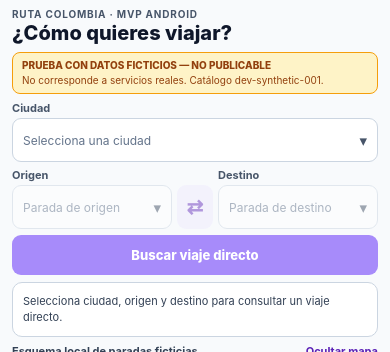
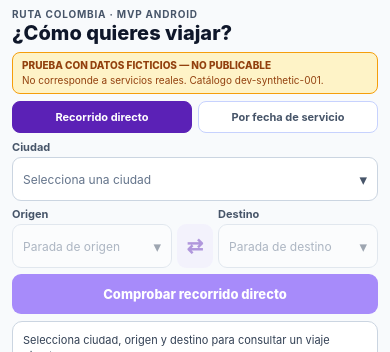
Before and after one commit to Jarzitop/ruta-colombia, a React Native app: screen / in a window 390 px wide. Shown: the top 352 px of the page. Built offline with nearby package versions, Linux system fonts and the light colour scheme.

Commit message:
feat(ui): connect synthetic date/variant search without replacing direct-route mode

```diff
--- a/App.tsx
+++ b/App.tsx
@@ -1,9 +1,10 @@
 import { useReducer, useState } from 'react';
 import { Pressable, SafeAreaView, ScrollView, StyleSheet, Text, View } from 'react-native';
 import { StatusBar } from 'expo-status-bar';
-import { activeDataset } from './src/data/active';
+import { activeDataset, activeScheduledCatalog } from './src/data/active';
 import { describeCatalog } from './src/data/notice';
 import { CatalogPicker, type CatalogOption } from './src/components/CatalogPicker';
+import { ScheduledTripPanel } from './src/components/ScheduledTripPanel';
 import { findDirectItineraries, type DirectItinerary, type DirectSearchResult } from './src/routing/direct';
 import { initialPlannerState, reducePlanner } from './src/planner/state';
 import { TransitMap } from './src/map/TransitMap';
@@ -60,6 +61,7 @@ export default function App() {
       reducePlanner(state, action, dataset),
     initialPlannerState,
   );
+  const [scheduleMode, setScheduleMode] = useState(false);
   const [mapVisible, setMapVisible] = useState(true);
   const [mapState, setMapState] = useState<'loading' | 'ready' | 'failed'>('loading');
 
@@ -72,6 +74,11 @@ export default function App() {
     .map((stop) => ({ id: stop.id, label: stop.name }))
     .sort((a, b) => a.label.localeCompare(b.label, 'es'));
 
+  const changeMode = (nextScheduleMode: boolean) => {
+    if (nextScheduleMode === scheduleMode) return;
+    dispatch({ type: 'clear-result' });
+    setScheduleMode(nextScheduleMode);
+  };
   const canCalculate = Boolean(planner.cityId && planner.originStopId && planner.destinationStopId);
   const calculate = () => {
     if (!planner.cityId || !planner.originStopId || !planner.destinationStopId) return;
@@ -85,7 +92,7 @@ export default function App() {
     });
   };
   const itinerary: DirectItinerary | null =
-    planner.result?.status === 'ok' ? planner.result.itineraries[0] ?? null : null;
+    !scheduleMode && planner.result?.status === 'ok' ? planner.result.itineraries[0] ?? null : null;
 
   return (
     <SafeAreaView style={styles.safeArea}>
@@ -101,6 +108,25 @@ export default function App() {
           <Text style={styles.warningBody}>
             {notice.description}
           </Text>
+        </View>
+
+        <View style={styles.modeRow}>
+          <Pressable
+            style={[styles.modeButton, !scheduleMode && styles.modeActive]}
+            accessibilityRole="button"
+            accessibilityState={{ selected: !scheduleMode }}
+            onPress={() => changeMode(false)}
+          >
+            <Text style={[styles.modeLabel, !scheduleMode && styles.modeLabelActive]}>Recorrido directo</Text>
+          </Pressable>
+          <Pressable
+            style={[styles.modeButton, scheduleMode && styles.modeActive]}
+            accessibilityRole="button"
+            accessibilityState={{ selected: scheduleMode }}
+            onPress={() => changeMode(true)}
+          >
+            <Text style={[styles.modeLabel, scheduleMode && styles.modeLabelActive]}>Por fecha de servicio</Text>
+          </Pressable>
         </View>
 
         <View style={styles.form}>
@@ -138,25 +164,35 @@ export default function App() {
               disabled={!planner.cityId}
             />
           </View>
-          <Pressable
+          {!scheduleMode && <Pressable
             style={[styles.calculateButton, !canCalculate && styles.calculateDisabled]}
             disabled={!canCalculate}
             accessibilityRole="button"
             accessibilityLabel="Calcular viaje directo"
             onPress={calculate}
           >
-            <Text style={styles.calculateLabel}>Buscar viaje directo</Text>
-          </Pressable>
+            <Text style={styles.calculateLabel}>Comprobar recorrido directo</Text>
+          </Pressable>}
         </View>
 
-        <View style={styles.tripCard}>
+        <View style={[styles.tripCard, scheduleMode && styles.scheduleCard]}>
           <ScrollView
             nestedScrollEnabled
             style={styles.resultScroll}
             contentContainerStyle={styles.resultScrollContent}
             showsVerticalScrollIndicator
           >
-            <TripResult result={planner.result} />
+            {scheduleMode ? (
+              <ScheduledTripPanel
+                key={String(planner.cityId) + ':' + String(planner.originStopId) + ':' + String(planner.destinationStopId)}
+                schedule={activeScheduledCatalog}
+                originStopId={planner.originStopId}
+                destinationStopId={planner.destinationStopId}
+                stopName={stopName}
+              />
+            ) : (
+              <TripResult result={planner.result} />
+            )}
           </ScrollView>
         </View>
 
@@ -192,6 +228,9 @@ export default function App() {
           {mapState === 'failed' && mapVisible
             ? 'No se pudo dibujar el mapa. El viaje sigue disponible.'
             : 'Verde: origen · naranja: destino. Sin calles ni tiles externos.'}
+          {scheduleMode
+            ? ' El esquema no representa calles ni predicciones en tiempo real.'
+            : ''}
           {itinerary && itinerary.stopIds.length < (dataset.patterns.find((p) => p.id === itinerary.patternId)?.stops.length ?? 0)
             ? ' El tramo parcial no tiene línea de geometría verificada.' : ''}
         </Text>
@@ -213,6 +252,15 @@ const styles = StyleSheet.create({
   warningTitle: { fontSize: 10, fontWeight: '800', color: '#92400E' },
   warningBody: { marginTop: 2, fontSize: 10, lineHeight: 14, color: '#92400E' },
   form: { gap: 6 },
+  modeRow: { flexDirection: 'row', gap: 6 },
+  modeButton: {
+    flex: 1, minHeight: 32, borderRadius: 8, borderWidth: 1,
+    borderColor: '#C7D2FE', alignItems: 'center', justifyContent: 'center',
+    backgroundColor: '#FFFFFF', paddingHorizontal: 5,
+  },
+  modeActive: { backgroundColor: '#5B21B6', borderColor: '#5B21B6' },
+  modeLabel: { color: '#475569', fontSize: 11, fontWeight: '700' },
+  modeLabelActive: { color: '#FFFFFF' },
   fieldsRow: { flexDirection: 'row', alignItems: 'flex-end', gap: 5 },
   swapButton: {
     height: 44, minWidth: 36, backgroundColor: '#EDE9FE', borderRadius: 9,
@@ -230,6 +278,7 @@ const styles = StyleSheet.create({
     borderRadius: 10, backgroundColor: '#FFFFFF', borderWidth: 1,
     borderColor: '#CBD5E1', maxHeight: 156, minHeight: 55,
   },
+  scheduleCard: { maxHeight: 188 },
   resultScroll: { flexGrow: 0 },
   resultScrollContent: { padding: 10 },
   resultDetails: { gap: 3 },
```
